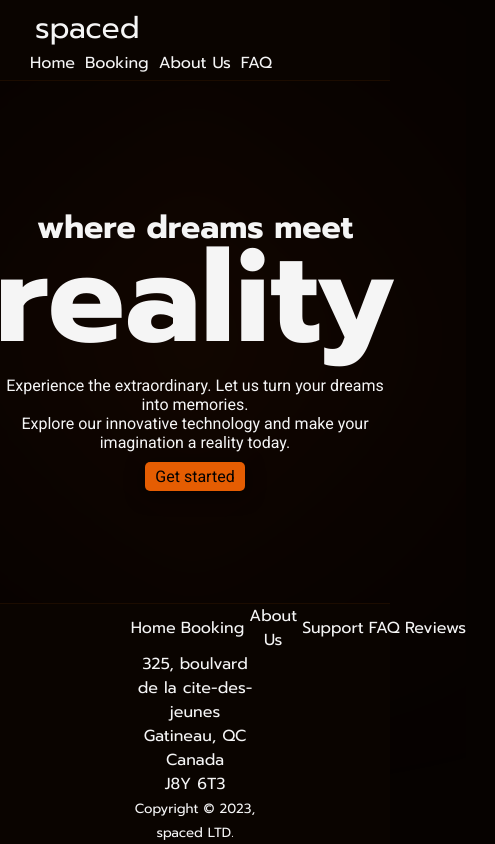
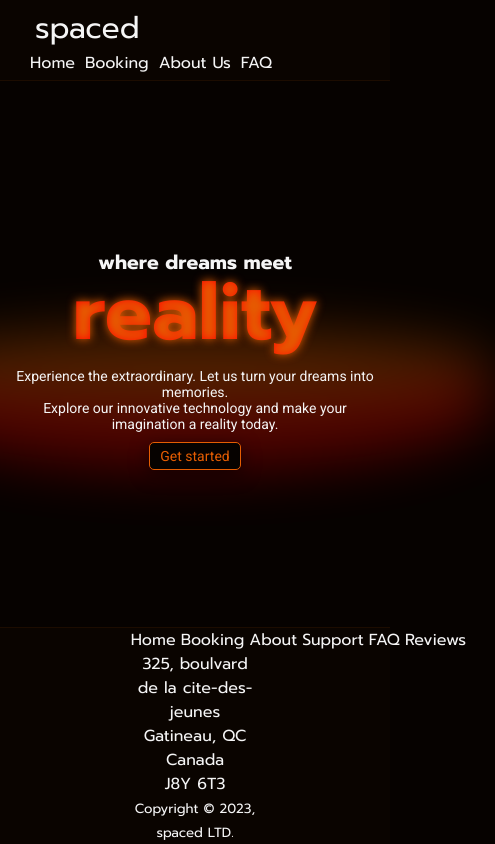
Before and after one commit to oscarcalvert/spaced-rewrite, a website: page public/index.html in a window 390 px wide. Shown: the whole page, 495 px wide, since content can reach past the window. Drawn offline with Linux system fonts and the light colour scheme.

Commit message:
updated hero section to look nicer and responsive

```diff
--- a/public/Styles/styles.css
+++ b/public/Styles/styles.css
@@ -190,20 +190,24 @@ footer ul {
 }
 
 #hero-section {
+    margin-block: 10em;
     display: flex;
     flex-direction: column;
     justify-content: center;
     align-items: center;
     position: relative;
     text-align: center;
+    margin-inline: 10px;
 
 
     & img {
         position: absolute;
         z-index: -1;
-        width: 30%;
-        height: 70%;
-        filter: blur(10em);
+        width: 600px;
+        height: 60%;
+        filter: blur(2em);
+        bottom: 0;
+        opacity: 0.3;
 
     }
     & h1 {
@@ -218,8 +222,8 @@ footer ul {
     }
 }
 .btn {
-    background-color: var(--accent);
-    color: var(--bg);
+    background-color: var(--bg);
+    color: var(--accent);
     padding: 5px;
     padding-inline: 10px;
     border-radius: 5px;
@@ -227,16 +231,35 @@ footer ul {
     display: inline-block;
     box-shadow: 0px 4px 18px #00000081;
     transition: all 0.2s;
+    overflow: hidden;
+    border: 1px solid var(--accent);
 
     &:hover {
     box-shadow: 0px 4px 18px #000000b4;
     transform: translateY(-2px);
+    box-shadow: 0px 0px 10px var(--accent);
+    text-shadow: 0px 0px 10px var(--accent);
     }
+}
+
+.gradient-text {
+    -webkit-background-clip: text;
+    -webkit-text-fill-color: transparent;
+    background-image: url(../Media/Effects/gradient2.png);
+    text-shadow: 0px 0px 10px var(--accent);
 }
 
 @media (max-width: 800px) {
     header {
         display: block;
+    }
+    #hero-section {
+        font-size: 14px;
+
+        & h1 {
+            font-size: 1.4em;
+            line-height: 50px;
+        }
     }
 
     footer {
--- a/public/index.html
+++ b/public/index.html
@@ -48,9 +48,9 @@
     </header>
     <main>
         <div id="hero-section">
-            <img src="./Media/Effects/effect1.png">
+            <img src="./Media/Effects/effect3.png">
             <h1>
-                where dreams meet<br><span>reality</span>
+                where dreams meet<br><span class="gradient-text">reality</span>
             </h1>
             <p>Experience the extraordinary. Let us turn your dreams into memories.<br>
                 Explore our innovative technology and make your imagination a reality today.</p>
@@ -62,7 +62,7 @@
             <ul>
                 <li><a href="Home">Home</a></li>
                 <li><a href="Booking">Booking</a></li>
-                <li><a href="About">About Us</a></li>
+                <li><a href="About">About</a></li>
                 <li><a href="Support">Support</a></li>
                 <li><a href="FAQ">FAQ</a></li>
                 <li><a href="Reviews">Reviews</a></li>
```
Also changed, not shown: public/template.html (+1 -1 lines), public/Media/Effects/effect2.png (added), public/Media/Effects/effect3.png (added), public/Media/Effects/gradient1.png (added), public/Media/Effects/gradient2.png (added), public/Media/Effects/hero-bg.png (added).
